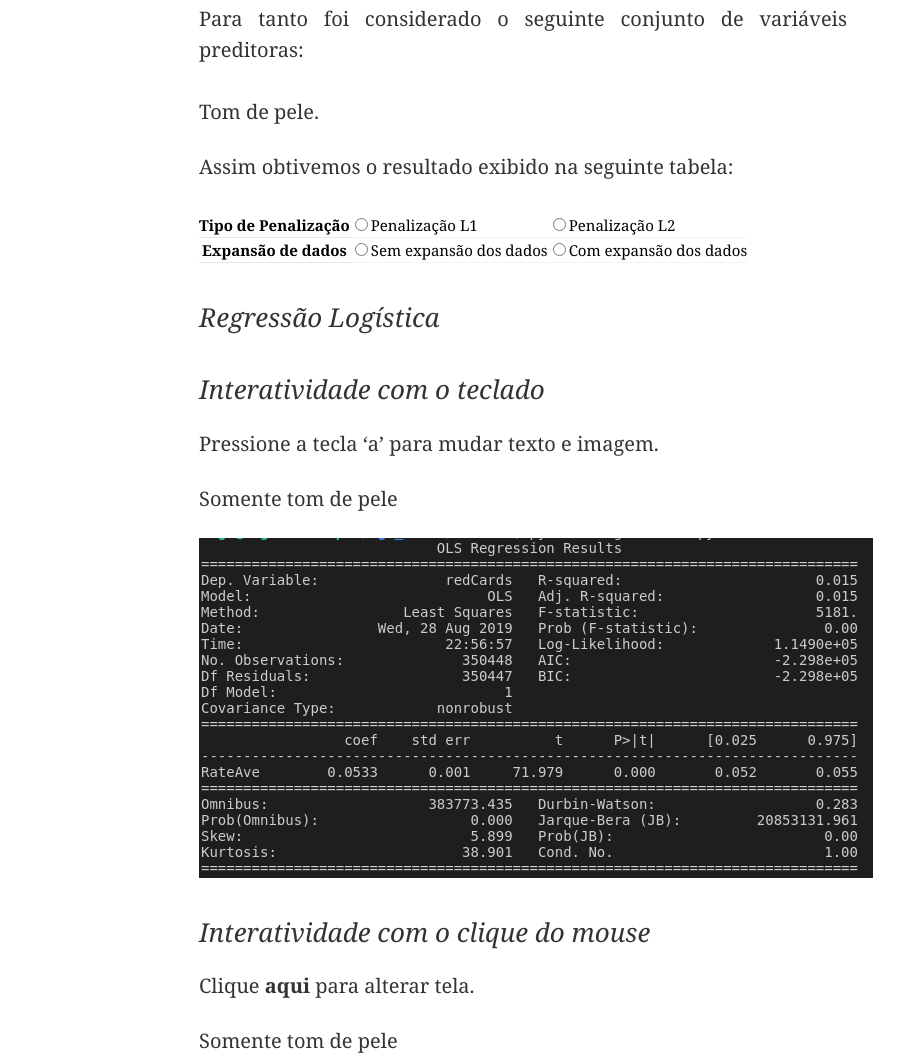
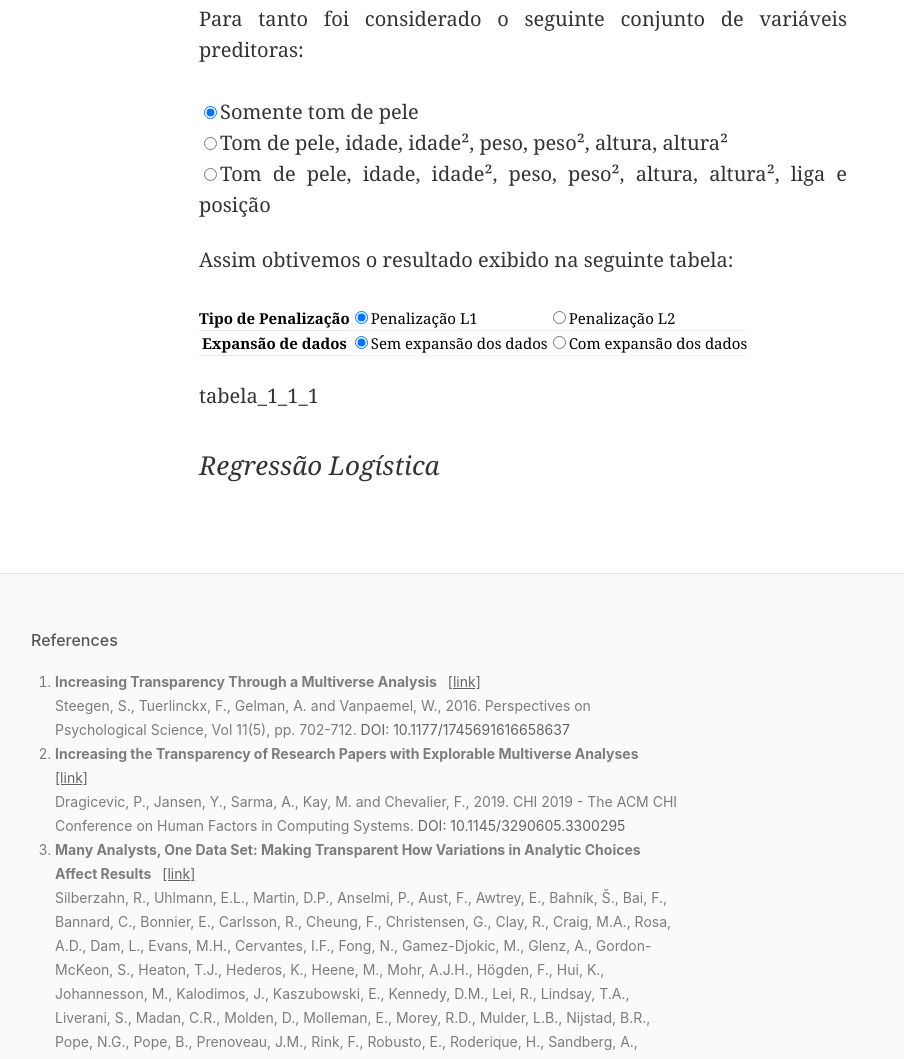
Before and after one commit to richardiago/tgc_ufabc, a plain HTML site: page artigo1/artigo.html in a window 1280 px wide. Shown: the part 2552-3611 px from the top of the page, without its empty margins (117-1021 px from the left). Drawn offline with Linux system fonts and the light colour scheme.

Commit message:
alterações no artigo

```diff
--- a/artigo1/artigo.html
+++ b/artigo1/artigo.html
@@ -23,7 +23,7 @@
     <script type="text/javascript" src="../Jquery/jquery-3.4.1.min.js"></script>
 
     <!-- Script interativo -->
-    <script type="text/javascript" src="../script/interativo.js"></script>
+    <script type="text/javascript" src="../script/interativo2.js"></script>
 
     <script type="text/front-matter">
             title: "Análise multiverso de dados no esporte"
@@ -209,9 +209,11 @@
         <p align="justify">
             Para tanto foi considerado o seguinte conjunto de variáveis preditoras:<br><br>
 
-            <span id="variaveis">
-                Tom de pele.
-            </span>
+            <input type="radio" class="clique" name="var" value="1" checked="checked">Somente tom de pele <br>
+            <input type="radio" class="clique" name="var" value="2">Tom de pele, idade, idade², peso, peso², altura,
+            altura² <br>
+            <input type="radio" class="clique" name="var" value="3">Tom de pele, idade, idade², peso, peso², altura,
+            altura², liga e posição <br>
 
         </p>
 
@@ -220,25 +222,27 @@
             <br>
             <br>
 
-            <table >
+            <table>
                 <tr>
                     <th>Tipo de Penalização </th>
-                    <td><input type="radio" name="reg" value="l1">Penalização L1 </td>
-                    <td><input type="radio" name="reg" value="l2">Penalização L2 </td>
+                    <td><input type="radio" class="clique" name="pen" value="1" checked="checked">Penalização L1 </td>
+                    <td><input type="radio" class="clique" name="pen" value="2">Penalização L2 </td>
                 </tr>
                 <tr>
                     <th>Expansão de dados </th>
-                    <td><input type="radio" name="expansao" value="se">Sem expansão dos dados </td>
-                    <td><input type="radio" name="expansao" value="ce">Com expansão dos dados </td>
+                    <td><input type="radio" class="clique" name="expansao" value="1" checked="checked">Sem expansão dos
+                        dados </td>
+                    <td><input type="radio" class="clique" name="expansao" value="2">Com expansão dos dados </td>
                 </tr>
             </table>
 
 
 
             <!-- Tabela de resultados -->
-            <span id="tabela_linear">
+            <p align="justify" id="tabela">
 
-            </span>
+
+            </p>
         </p>
 
 
@@ -257,25 +261,7 @@
 
 
 
-        <h3>Interatividade com o teclado</h3>
-        <p>Pressione a tecla 'a' para mudar texto e imagem.</p>
-        <p id="container">
-            Somente tom de pele
-        </p>
 
-        <p>
-            <img id="imagem" src="./images/tabelas/1.png" alt="imagem de teste" width=674 height=340>
-        </p>
-
-        <h3>Interatividade com o clique do mouse</h3>
-        <p> Clique <b id="clc">aqui</b> para alterar tela.</p>
-        <p id="container2">
-            Somente tom de pele
-        </p>
-
-        <p>
-            <img id="imagem2" src="./images/tabelas/1.png" alt="imagem de teste" width=674 height=340>
-        </p>
 
 
 
```
